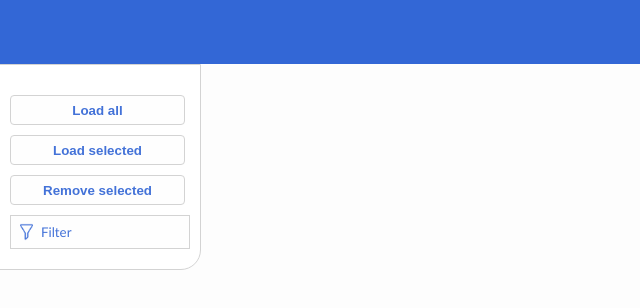
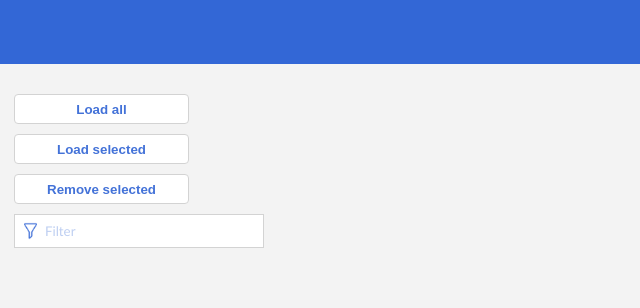
Before and after one commit to NoxLP/AlwaysSaveTabs, a browser extension: page tabsManagement.html in a window 1280 px wide. Shown: the full height of the page, 0-640 px from the left. Drawn offline with Linux system fonts and the light colour scheme.

Commit message:
Changes on some styles.

```diff
--- a/css/management.css
+++ b/css/management.css
@@ -1,6 +1,6 @@
 body {
     padding: 0px;
-    background-color: rgb(253, 253, 253);
+    background-color: rgb(243, 243, 243);
 }
 header {
     position: relative;
@@ -12,27 +12,41 @@ header {
     box-sizing: border-box;
     padding: 2.5vh 0 2.5vh 0;
 }
+#webBody {
+    width: 100vw;
+    display: flex;
+    flex-direction: row;
+    justify-content: flex-start;
+    align-content: stretch;
+}
+#windowsList {
+    padding: 30px 5vw;
+    width: 1200px;
+    text-overflow: ellipsis;
+    white-space: nowrap;
+    overflow: hidden;
+}
 aside {
     position: sticky;
     top: 0px;
-    padding: 20px 0px;
+    padding: 20px 0px 20px 20px;
     height: fit-content;
     max-height: 180px;
-    min-width: 200px;
+    min-width: 300px;
     width: 10vw;
     display: flex;
     flex-direction: column;
     justify-content: flex-start;
-    align-items: center;
+    align-items: left;
     margin: 0px 0px 0px -9px;
-    background-color: white;
-    border: 1px solid lightgray; /*rgba(124, 159, 236, 0.3);*/
-    border-radius: 0px 0px 20px 0px;
+    /*background-color: white;
+    /*border: 1px solid lightgray; /*rgba(124, 159, 236, 0.3);*/
+    /*border-radius: 0px 0px 20px 0px;*/
 }
 aside > button {
     height: 30px;
     width: 175px;
-    background-color:  rgb(254, 254, 254);
+    background-color: white; /* rgb(254, 254, 254);*/
     color:  rgb(67, 114, 216);
     border: 1px solid lightgray;
     border-radius: 4px;
@@ -44,20 +58,20 @@ aside > button:hover {
     border-color: rgb(0, 110, 255);
 }
 aside > label {
-    left: 50%;
     height: 34px;
-    width: 180px;
-    margin-top: 10px;
+    width: 250px;
+    margin: 10px 0px 0px -5px;
+    padding-right: 3px;
     -webkit-box-sizing: border-box;
     -moz-box-sizing: border-box;
     -o-box-sizing: border-box;
     -ms-box-sizing: border-box;
     box-sizing: border-box;
-    background-color:  rgb(254, 254, 254);
+    background-color: white; /* rgb(254, 254, 254);*/
     border: 1px solid lightgray;
     display: flex;
     flex-direction: row;
-    justify-content: space-around;
+    justify-content: flex-start;
     align-items: center;
 }
 label > img {
@@ -67,7 +81,7 @@ label > img {
     background-color: transparent;
 }
 label > input {
-    width: 147px;
+    width: 200px;
     height: 30px;
     margin-right: 5px;
     color: black;
@@ -79,35 +93,31 @@ label > input {
 label > input::placeholder {
     font-family: 'Trebuchet MS', 'Lucida Sans Unicode', 'Lucida Grande', 'Lucida Sans', Arial, sans-serif;
     /*color: rgb(170, 170, 170);*/
-    color:  rgb(67, 114, 216);
-}
-section {
-    padding: 30px 200px;
-    width: 1200px;
-    list-style-type: none;
-    margin-left: -50px;
-    text-overflow: ellipsis;
-    white-space: nowrap;
-    overflow: hidden;
+    color:  rgba(67, 114, 216, 0.35);
 }
 input[type="checkbox"] {
     margin-right: 20px;
-}
-
-#webBody {
-    width: 100vw;
-    display: flex;
-    flex-direction: row;
-    justify-content: space-around;
-    align-content: stretch;
 }
 
 .filterHoverFocus {
     background-color: rgba(169, 203, 219, 0.205);
     border-color: rgb(0, 110, 255);
 }
+/*All the tabs of one window goes inside one div with class .window*/
+.window {
+    width: 1000px;
+    padding: 15px 0;
+    background-color: white;
+    border: 1px solid lightgray;
+    border-radius: 7px;
+    -webkit-box-sizing: border-box;
+    -moz-box-sizing: border-box;
+    -o-box-sizing: border-box;
+    -ms-box-sizing: border-box;
+    box-sizing: border-box;
+}
 .window > div {
-    width: 1100px;
+    width: 900px;
     display: flex;
     flex-direction: row;
     justify-content: flex-start;
@@ -117,6 +127,9 @@ input[type="checkbox"] {
     text-indent: -20px;
     font-size: 10pt;
     margin: 10px 0px 10px 30px;
+}
+.window > div:hover {
+    background-color: lightskyblue;
 }
 .window > hr {
     display: block;
@@ -137,12 +150,16 @@ input[type="checkbox"] {
 .window > div > a > div {
     flex-grow: 3;
     padding-left: 20px;
+    max-width: 600px;
+    text-overflow: ellipsis;
+    overflow: hidden;
 }
 .window > div > a > div + div {
     flex-grow: 2;
     color: gray;
     font-size: 9pt;
     padding-left: 50px;
+    max-width: 400px;
 }
 .window > div > img {
     margin: 0px 15px 0px 0px;
--- a/js/management.js
+++ b/js/management.js
@@ -5,7 +5,7 @@ const CHECKED_CHECKBOXES = {
     last: 0,
     selectedIds: function() { return CHECKED_CHECKBOXES.CBs.filter(x => document.getElementById(x).checked) }
 };
-var shift = false, checkedByScript = false;
+var shift = false, checkedByScript = false, filterCaseSensitive = false;
 
 //#region helpers
 const buildTabDivId = id => { return TAB_PARENT_DIV_ID_PREFIX + id; }
@@ -132,18 +132,18 @@ const onFilterKeyUp = e => {
     Array.from(document.querySelectorAll(".window > div"))
         .filter(x => window.getComputedStyle(x).visibility !== "hidden")
         .forEach(x => {
-            var link = x.getElementsByTagName("a")[0];
+            var link = x.getElementsByTagName("a")[0], reg = new RegExp(input, "i");
             console.log(link.getAttribute("href"))
-            if (link.getAttribute("href").indexOf(input) !== -1 ||
-                Array.from(link.getElementsByTagName("div")).some(x => x.innerText.indexOf(input) !== -1)) {
+            if (reg.test(link.getAttribute("href")) ||
+                Array.from(link.getElementsByTagName("div")).some(x => reg.test(x.innerText))) {
                     x.style.display = "flex";//.classList.remove("hidden");
                     document.getElementById(getHrIdFromDivId(x.id)).style.display = "block";//.classList.remove("hidden");
             } else {
                 x.style.display = "none";//.classList.add("hidden");
                 document.getElementById(getHrIdFromDivId(x.id)).style.display = "none";//.classList.add("hidden");
             }
-        })
-}
+        });
+};
 //#endregion
 
 //#region events
--- a/tabsManagement.html
+++ b/tabsManagement.html
@@ -10,18 +10,18 @@
 <body>
     <header>
     </header>
-    <div id="webBody">
+    <section id="webBody">
         <aside>
             <button id="loadAll">Load all</button>
             <button id="loadSel">Load selected</button>
             <button id="remSel">Remove selected</button>
             <label class="filter">
                 <img src="./images/filterIcon.png" alt="filter">
-                <input id="filterInput" type="text" id="filterInput" placeholder="Filter">
+                <input id="filterInput" type="text" placeholder="Filter">
             </label>
         </aside>
         <section id="windowsList">
         </section>
-    </div>
+    </section>
 </body>
 </html>
```
